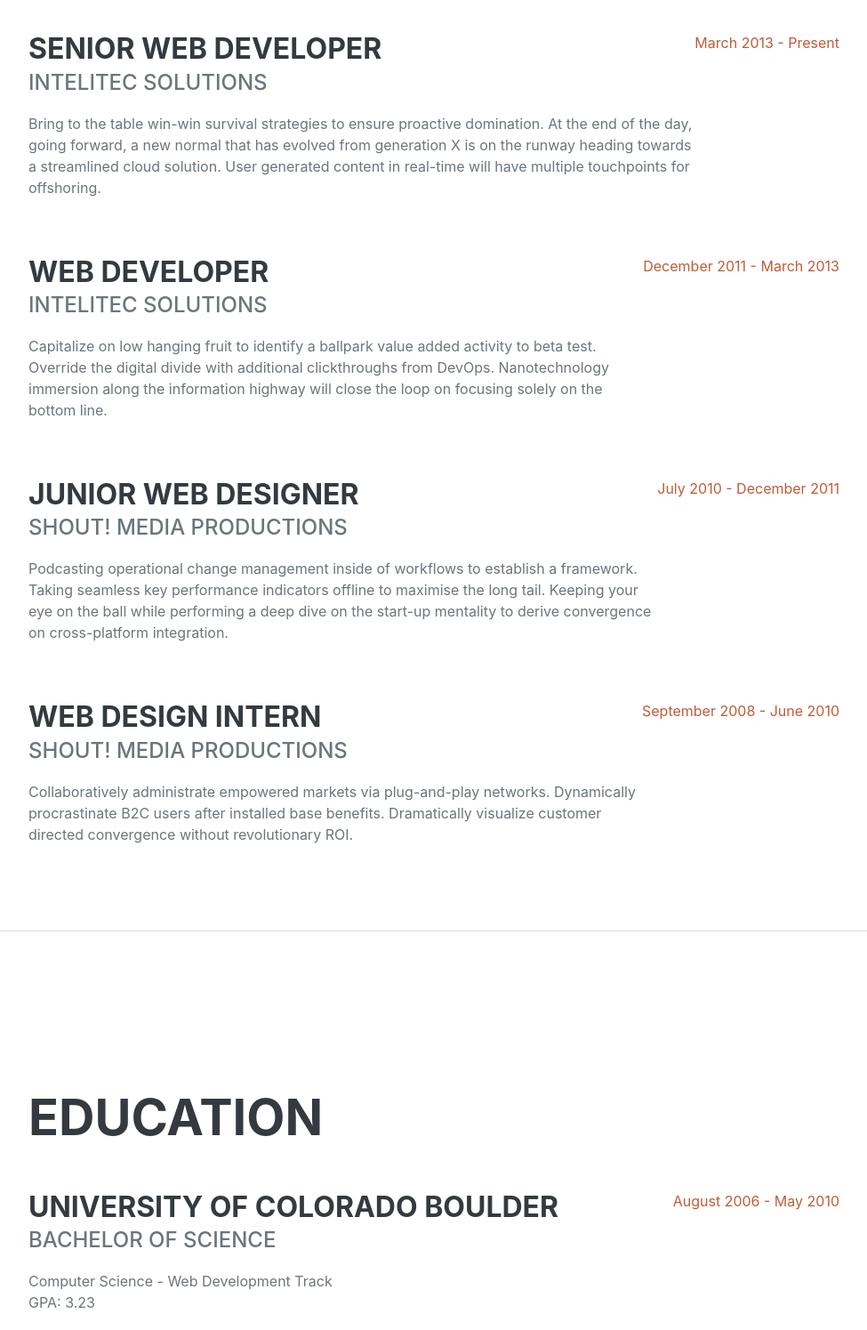
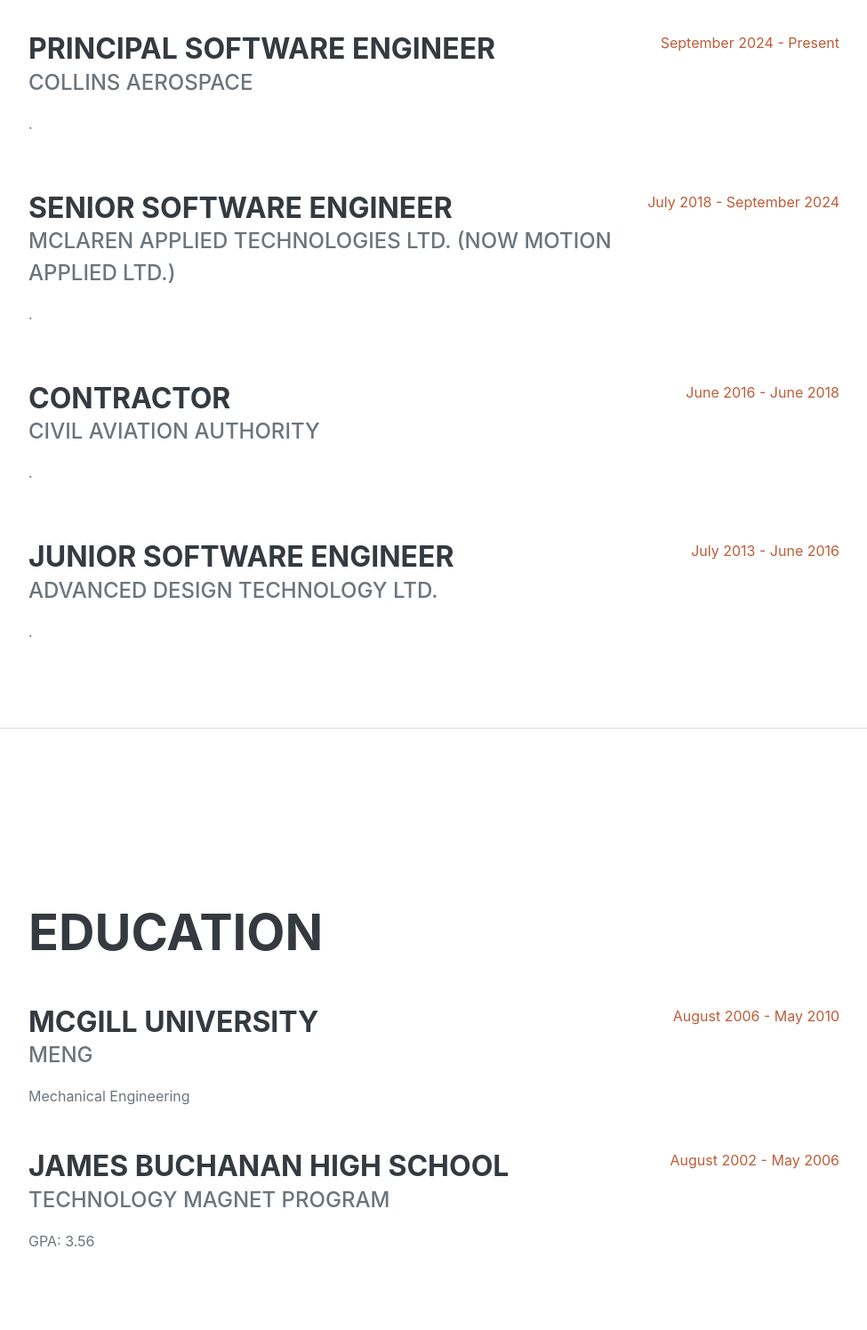
Before and after one commit to harveyAJ/curriculum-vitae, a plain HTML site: page site/index.html in a window 1280 px wide. Shown: the part 960-2455 px from the top of the page at 89% size, without its empty margins (288-1263 px from the left). Drawn offline with nearby package versions, Linux system fonts and the light colour scheme; a web font is replaced by a local one.

Commit message:
update index.html

```diff
--- a/site/index.html
+++ b/site/index.html
@@ -49,8 +49,8 @@
                     <p class="lead mb-5">Experienced software engineer with a proven history of excelling in fast-paced, customer-focused roles. My expertise lies in high-performance computing (6 years experience overall) and high-throughput real-time systems (6 years experience overall)</p>
                     <div class="social-icons">
                         <a class="social-icon" href="https://www.linkedin.com/in/valentinroy/"><i class="fab fa-linkedin-in"></i></a>
-                        <a class="social-icon" href="#!"><i class="fab fa-github"></i></a>
-                        <a class="social-icon" href="#!"><i class="fab fa-facebook-f"></i></a>
+                        <a class="social-icon" href="https://github.com/harveyAJ/curriculum-vitae"><i class="fab fa-github"></i></a>
+                        <!-- <a class="social-icon" href="#!"><i class="fab fa-facebook-f"></i></a> -->
                     </div>
                 </div>
             </section>
@@ -61,35 +61,35 @@
                     <h2 class="mb-5">Experience</h2>
                     <div class="d-flex flex-column flex-md-row justify-content-between mb-5">
                         <div class="flex-grow-1">
-                            <h3 class="mb-0">Senior Web Developer</h3>
-                            <div class="subheading mb-3">Intelitec Solutions</div>
-                            <p>Bring to the table win-win survival strategies to ensure proactive domination. At the end of the day, going forward, a new normal that has evolved from generation X is on the runway heading towards a streamlined cloud solution. User generated content in real-time will have multiple touchpoints for offshoring.</p>
+                            <h3 class="mb-0">Principal Software Engineer</h3>
+                            <div class="subheading mb-3">Collins Aerospace</div>
+                            <p>.</p>
                         </div>
-                        <div class="flex-shrink-0"><span class="text-primary">March 2013 - Present</span></div>
+                        <div class="flex-shrink-0"><span class="text-primary">September 2024 - Present</span></div>
                     </div>
                     <div class="d-flex flex-column flex-md-row justify-content-between mb-5">
                         <div class="flex-grow-1">
-                            <h3 class="mb-0">Web Developer</h3>
-                            <div class="subheading mb-3">Intelitec Solutions</div>
-                            <p>Capitalize on low hanging fruit to identify a ballpark value added activity to beta test. Override the digital divide with additional clickthroughs from DevOps. Nanotechnology immersion along the information highway will close the loop on focusing solely on the bottom line.</p>
+                            <h3 class="mb-0">Senior Software Engineer</h3>
+                            <div class="subheading mb-3">McLaren Applied Technologies Ltd. (now Motion Applied Ltd.)</div>
+                            <p>.</p>
                         </div>
-                        <div class="flex-shrink-0"><span class="text-primary">December 2011 - March 2013</span></div>
+                        <div class="flex-shrink-0"><span class="text-primary">July 2018 - September 2024</span></div>
                     </div>
                     <div class="d-flex flex-column flex-md-row justify-content-between mb-5">
                         <div class="flex-grow-1">
-                            <h3 class="mb-0">Junior Web Designer</h3>
-                            <div class="subheading mb-3">Shout! Media Productions</div>
-                            <p>Podcasting operational change management inside of workflows to establish a framework. Taking seamless key performance indicators offline to maximise the long tail. Keeping your eye on the ball while performing a deep dive on the start-up mentality to derive convergence on cross-platform integration.</p>
+                            <h3 class="mb-0">Contractor</h3>
+                            <div class="subheading mb-3">Civil Aviation Authority</div>
+                            <p>.</p>
                         </div>
-                        <div class="flex-shrink-0"><span class="text-primary">July 2010 - December 2011</span></div>
+                        <div class="flex-shrink-0"><span class="text-primary">June 2016 - June 2018</span></div>
                     </div>
                     <div class="d-flex flex-column flex-md-row justify-content-between">
                         <div class="flex-grow-1">
-                            <h3 class="mb-0">Web Design Intern</h3>
-                            <div class="subheading mb-3">Shout! Media Productions</div>
-                            <p>Collaboratively administrate empowered markets via plug-and-play networks. Dynamically procrastinate B2C users after installed base benefits. Dramatically visualize customer directed convergence without revolutionary ROI.</p>
+                            <h3 class="mb-0">Junior Software Engineer</h3>
+                            <div class="subheading mb-3">Advanced Design Technology Ltd.</div>
+                            <p>.</p>
                         </div>
-                        <div class="flex-shrink-0"><span class="text-primary">September 2008 - June 2010</span></div>
+                        <div class="flex-shrink-0"><span class="text-primary">July 2013 - June 2016</span></div>
                     </div>
                 </div>
             </section>
@@ -100,10 +100,10 @@
                     <h2 class="mb-5">Education</h2>
                     <div class="d-flex flex-column flex-md-row justify-content-between mb-5">
                         <div class="flex-grow-1">
-                            <h3 class="mb-0">University of Colorado Boulder</h3>
-                            <div class="subheading mb-3">Bachelor of Science</div>
-                            <div>Computer Science - Web Development Track</div>
-                            <p>GPA: 3.23</p>
+                            <h3 class="mb-0">McGill University</h3>
+                            <div class="subheading mb-3">MEng</div>
+                            <div>Mechanical Engineering</div>
+                            <!-- <p>GPA: 3.23</p> -->
                         </div>
                         <div class="flex-shrink-0"><span class="text-primary">August 2006 - May 2010</span></div>
                     </div>
```
Also changed, not shown: 2 other files.
